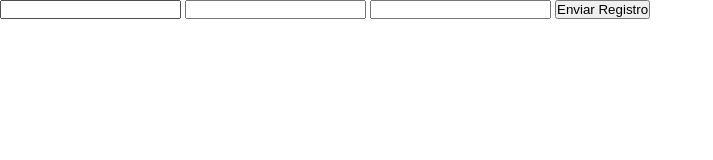
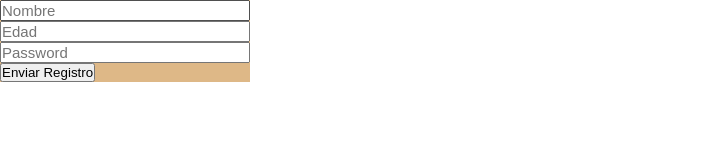
Before and after one commit to juancamilogarmar89/FIVETIC, a plain HTML site: page registro.html in a window 1280 px wide. Shown: the whole page, without its empty margins (0-713 px from the left). Drawn offline with Linux system fonts and the light colour scheme.

Commit message:
cambio de estilos y registros

```diff
--- a/estilos.css
+++ b/estilos.css
@@ -33,3 +33,16 @@
     background-color: blue;
      color:blanchedalmond;
 }
+
+#form_nuevo_usuario input{
+    display:block;
+    margin-top: 10px;
+    font-size: 15px;
+    width: 100%;
+    margin:0 auto;
+}
+
+#form_nuevo_usuario{
+  background-color: burlywood;
+  width: 250px;
+}
--- a/registro.html
+++ b/registro.html
@@ -10,9 +10,9 @@
 
 <body>
     <form id="form_nuevo_usuario" action="">
-        <input type="text" id="dato_nombre_usuario"/>
-        <input type="number" id="dato_edad_usuario"/>
-        <input type="password" id="dato_contrasena"/>
+        <input type="text" id="dato_nombre_usuario" placeholder="Nombre"/>
+        <input type="number" id="dato_edad_usuario" placeholder="Edad"/>
+        <input type="password" id="dato_contrasena" placeholder="Password"/>
         <button id="enviar_registro">Enviar Registro</button>
     </form>
 </body>
```
